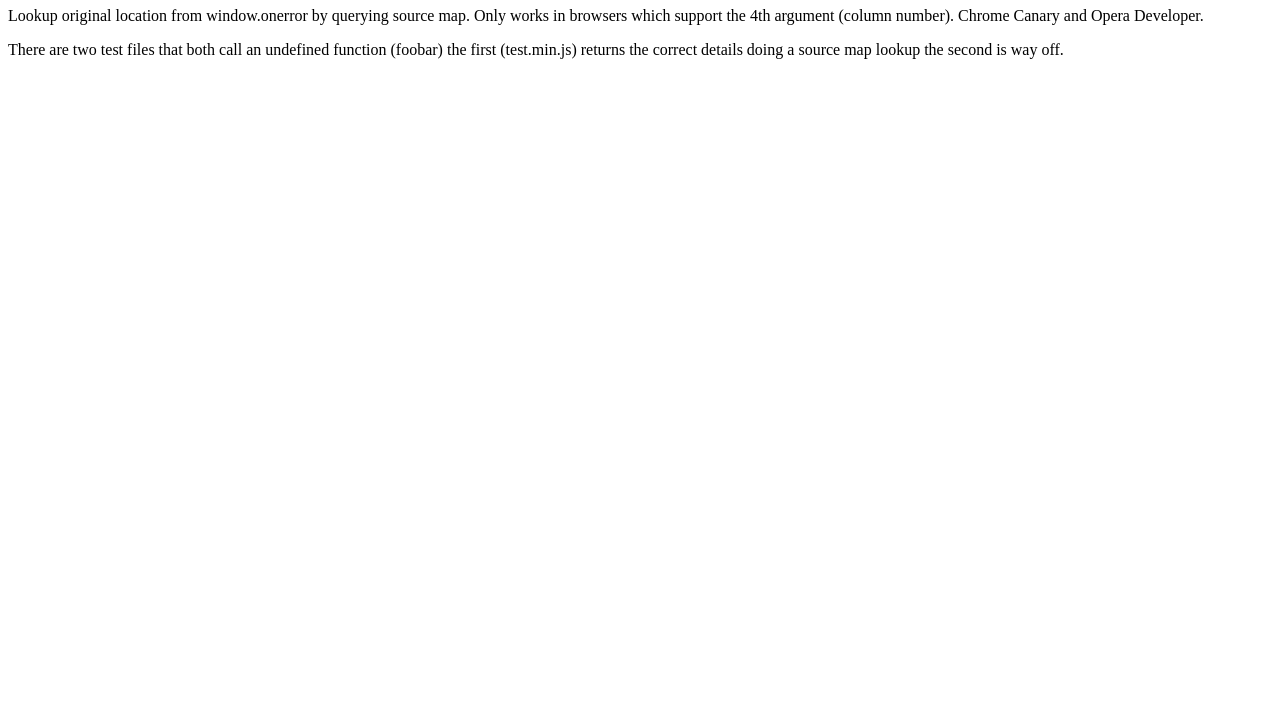
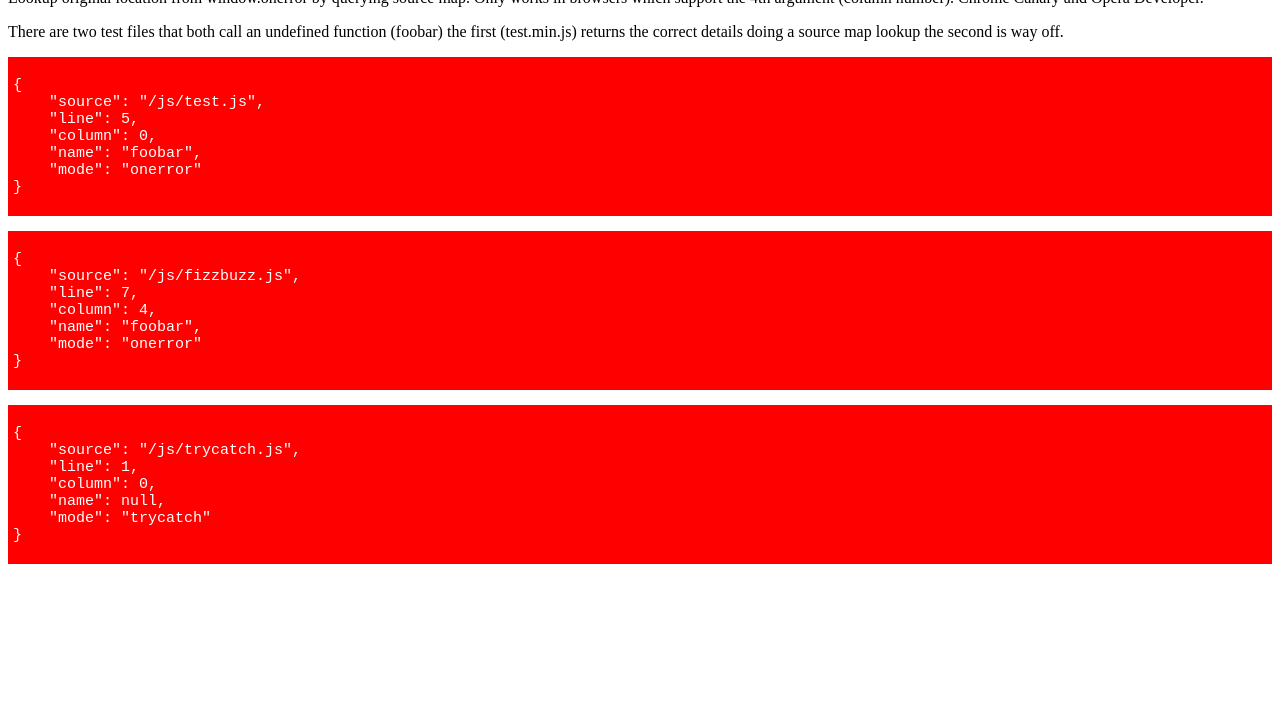
Before and after one commit to ryanseddon/sourcemap-onerror, a plain HTML site: page index.html in a window 1280 px wide. Shown: the part 91-800 px from the top of the page. Drawn offline with Linux system fonts and the light colour scheme.

Commit message:
Added trycatch, and stack trace parsing
* Trycatch example doing source map lookup
* Added stack trace parsing to get line/column no.

```diff
--- /dev/null
+++ b/css/styles.css
@@ -0,0 +1,8 @@
+.error {
+	background: red;
+	padding: 5px;
+	color: #fff;
+	margin: 0 0 15px;
+	font-family: monospace,serif;
+	font-size: 15px;
+}
--- a/index.html
+++ b/index.html
@@ -6,12 +6,9 @@
                 <meta name="viewport" content="width=device-width, initial-scale=1.0">
                 <meta name="description" content="">
                 <meta name="author" content="">
-
+				<link rel="stylesheet" href="css/styles.css">
                 <script src="js/source-map.js"></script>
                 <script src="js/map.js"></script>
-                <script src="js/lookup-error.js"></script>
-                <script src="js/test.min.js"></script>
-                <script src="js/fizzbuzz.min.js"></script>
         </head>
         <body>
 
@@ -21,5 +18,9 @@
 
 			<p>There are two test files that both call an undefined function (foobar) the first (test.min.js) returns the correct details doing a source map lookup the second is way off.</p>
 
+			<script src="js/lookup-error.js"></script>
+            <script src="js/test.min.js"></script>
+            <script src="js/fizzbuzz.min.js"></script>
+			<script src="js/trycatch.min.js"></script>
         </body>
 </html>
--- a/js/lookup-error.js
+++ b/js/lookup-error.js
@@ -1,17 +1,58 @@
 var fizz_source_map = new sourceMap.SourceMapConsumer(fizzbuzz_map);
 var test_source_map = new sourceMap.SourceMapConsumer(test_map);
-var html = document.documentElement;
+var catch_source_map = new sourceMap.SourceMapConsumer(catch_map);
+var body = document.body;
+
+function parseStackTrace(err) {
+    var info;
+    var source_map;
+
+    if(err.mode === 'trycatch') {
+        info = parseTryCatchStackTrace(err);
+        source_map = catch_source_map;
+    } else {
+        info = err.stack;
+
+        source_map = test_source_map;
+        if(/fizzbuzz/.test(info.filename)) {
+            source_map = fizz_source_map;
+        }
+    }
+
+
+    var orig = source_map.originalPositionFor({
+            line: info.line,
+            column: info.column
+    });
+
+    orig.mode = err.mode;
+
+    body.innerHTML += '<div class="error"><pre>' + JSON.stringify(orig, null, 4);
+}
+
+function parseTryCatchStackTrace(err) {
+    var lines = err.stack.split('\n'),
+        stack;
+
+    stack = lines[1].split(':').reverse().splice(0, 2);
+
+    return {
+        column: 0,
+        line: stack[1]
+    };
+}
 
 window.onerror = function(msg, filename, lineno, colno, err) {
-    var source_map = test_source_map;
-    if(/fizzbuzz/.test(filename)) {
-        source_map = fizz_source_map;
-    }
-    var orig = source_map.originalPositionFor({
+    var error = {
+        err: err,
+        stack: {
+            message: msg,
             line: lineno,
-            column: colno
-    });
+            column: colno,
+            filename: filename
+        },
+        mode: 'onerror'
+    };
 
-    html.appendChild(document.createTextNode(JSON.stringify(orig)));
-    //alert(JSON.stringify(orig));
+    parseStackTrace(error);
 };
--- a/js/map.js
+++ b/js/map.js
@@ -1,2 +1,3 @@
 var fizzbuzz_map = {"version":3,"file":"js/fizzbuzz.min.js","sources":["js/fizzbuzz.js"],"names":["i","console","log","foobar"],"mappings":"AAAA,IAAK,GAAIA,GAAI,EAAGA,GAAK,IAAKA,IAAK,CAC7B,GAAIA,EAAI,KAAO,EAAG,CAChBC,QAAQC,IAAI,gBACP,IAAIF,EAAI,IAAM,EAAG,CACtBC,QAAQC,IAAI,YACP,IAAIF,EAAI,IAAM,EAAG,CACtBG,QACAF,SAAQC,IAAI,YACP,CACLD,QAAQC,IAAIF","sourceRoot":"/"};
 var test_map = {"version":3,"file":"js/test.min.js","sources":["js/test.js"],"names":["console","log","bar","foobar"],"mappings":"AAAAA,QAAQC,IAAI,QACZ,SAASC,OACRC,SAEDA","sourceRoot":"/"};
+var catch_map = {"version":3,"file":"js/trycatch.min.js","sources":["js/trycatch.js"],"names":["i","console","log","foobar","Error","err","mode","parseStackTrace"],"mappings":"AAAA,KAEK,WAEG,IAAK,GAAIA,GAAI,EAAGA,GAAK,IAAKA,IAAK,CAC3B,GAAIA,EAAI,KAAO,EAAG,CACdC,QAAQC,IAAI,gBACT,IAAIF,EAAI,IAAM,EAAG,CACpBC,QAAQC,IAAI,YACT,IAAIF,EAAI,IAAM,EAAG,CACpBG,QACAF,SAAQC,IAAI,YACT,CACHD,QAAQC,IAAIF,QAMxB,MAAM,IAAII,OAAM,QAClB,MAAOC,KACLA,IAAIC,KAAO,UACXC,iBAAgBF","sourceRoot":"/"};
--- /dev/null
+++ b/js/trycatch.js
@@ -0,0 +1,24 @@
+try {
+
+    (function(){
+
+        for (var i = 1; i <= 100; i++) {
+            if (i % 15 === 0) {
+                console.log("FizzBuzz");
+            } else if (i % 3 === 0) {
+                console.log("Fizz");
+            } else if (i % 5 === 0) {
+                foobar();
+                console.log("Buzz");
+            } else {
+                console.log(i);
+            }
+        }
+
+    }());
+
+    throw new Error('oops');
+} catch (err) {
+    err.mode = 'trycatch';
+    parseStackTrace(err);
+}
```
Also changed, not shown: js/trycatch.min.js (added), 1 other file.
